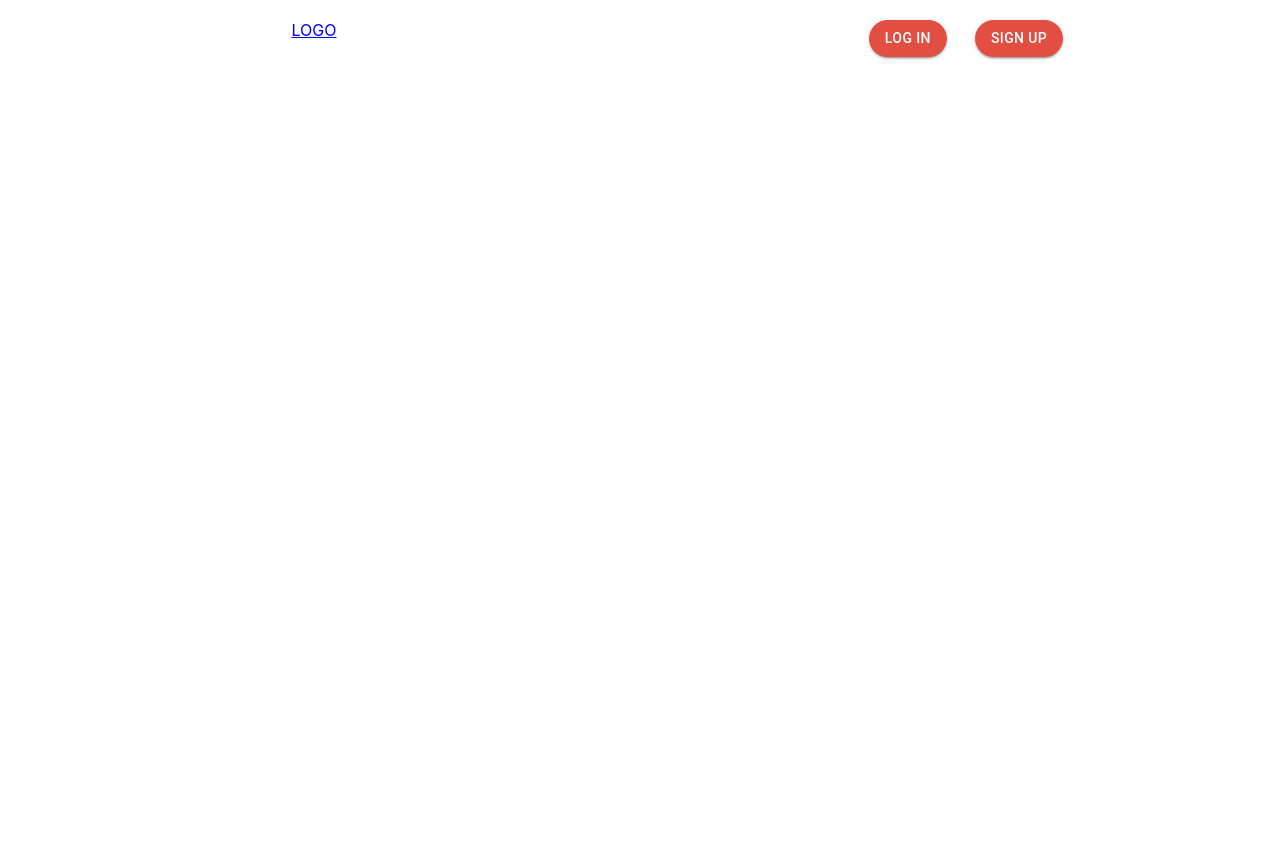
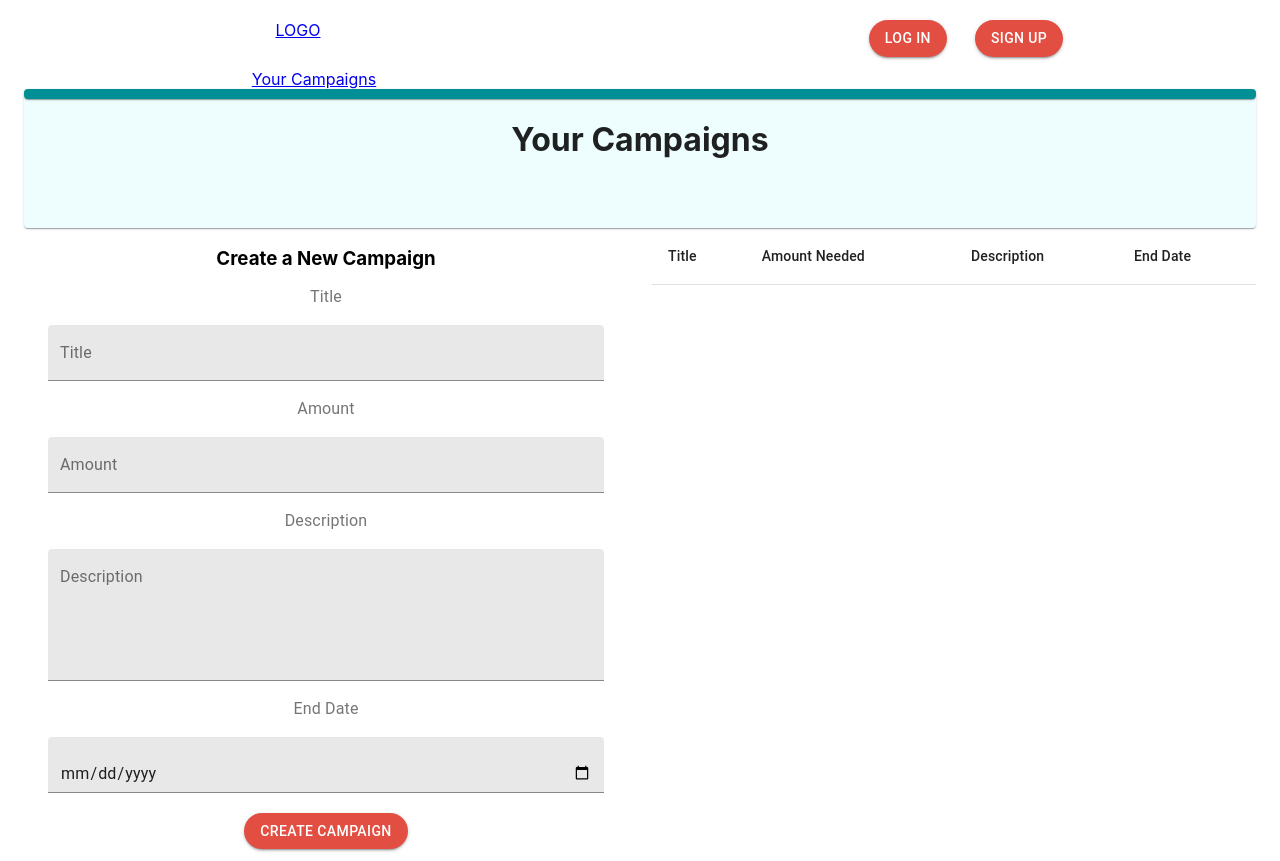
Before and after one commit to cjkalahiki/TeachersAidClient, a React (Create React App) app: page /campaigns in a window 1280 px wide. Before the commit the page ends 800 px from the top, so only its background shows below. Built offline with nearby package versions, Linux system fonts and the light colour scheme.

Commit message:
functional campaign create

```diff
--- a/public/index.html
+++ b/public/index.html
@@ -24,7 +24,7 @@
       work correctly both with client-side routing and a non-root public URL.
       Learn how to configure a non-root public URL by running `npm run build`.
     -->
-    <title>React App</title>
+    <title>Teachers' Aid</title>
   </head>
   <body>
     <noscript>You need to enable JavaScript to run this app.</noscript>
--- a/src/App.tsx
+++ b/src/App.tsx
@@ -8,8 +8,10 @@ import {
 } from 'react-router-dom';
 import Navbar from './Components/NavBar/Navbar';
 
+
 interface IState {
   sessionToken: string;
+  role: string;
 }
 
 export default class App extends React.Component<{},IState> {
@@ -17,7 +19,8 @@ export default class App extends React.Component<{},IState> {
   constructor(props: {}){
     super(props);
     this.state = {
-      sessionToken: ''
+      sessionToken: '',
+      role: ''
     }
     this.updateToken = this.updateToken.bind(this);
     this.clearToken = this.clearToken.bind(this);
@@ -47,6 +50,13 @@ export default class App extends React.Component<{},IState> {
     )
   }
 
+  updateRole = (newRole : string): string => {
+    this.setState({
+      role: newRole
+    })
+    return (newRole);
+  }
+
   clearToken = () => {
     localStorage.clear();
     console.log('local storage', localStorage.getItem('token'));
@@ -59,7 +69,7 @@ export default class App extends React.Component<{},IState> {
   render() {
     return (
       <div className="App">
-        <Navbar sessionToken={this.state.sessionToken} updateToken={this.updateToken} clearToken={this.clearToken}/>
+        <Navbar sessionToken={this.state.sessionToken} updateToken={this.updateToken} clearToken={this.clearToken} updateRole={this.updateRole} role={this.state.role}/>
         {/* <Footer /> */}
       </div>
     );
--- a/src/Components/Auth/Auth.tsx
+++ b/src/Components/Auth/Auth.tsx
@@ -18,6 +18,7 @@ interface IProps {
     sessionToken: string;
     updateToken(newToken: string) : string;
     clearToken() : void;
+    updateRole(newRole : string) : string;
 }
 
 interface IState {
@@ -63,12 +64,12 @@ export default class Auth extends React.Component<IProps, IState> {
                 {
                     this.state.login === false
                         ? null
-                        : <Login sessionToken={this.props.sessionToken} baseURL={this.props.baseURL} updateToken={this.props.updateToken} clearToken={this.props.clearToken} open={this.state.login}/>
+                        : <Login sessionToken={this.props.sessionToken} baseURL={this.props.baseURL} updateToken={this.props.updateToken} clearToken={this.props.clearToken} open={this.state.login} updateRole={this.props.updateRole}/>
                 }
                 { /* if user has not clicked on button, modal will not display */
                     this.state.signUp === false
                         ? null
-                        : <Register sessionToken={this.props.sessionToken} baseURL={this.props.baseURL} updateToken={this.props.updateToken} clearToken={this.props.clearToken} open={this.state.signUp}/>
+                        : <Register sessionToken={this.props.sessionToken} baseURL={this.props.baseURL} updateToken={this.props.updateToken} clearToken={this.props.clearToken} open={this.state.signUp} updateRole={this.props.updateRole}/>
                 }
                 {
                     this.props.sessionToken === ''
--- a/src/Components/Auth/Login.tsx
+++ b/src/Components/Auth/Login.tsx
@@ -15,6 +15,7 @@ interface IProps {
     sessionToken: string;
     updateToken(newToken: string) : string;
     clearToken() : void;
+    updateRole(newRole: string) : string;
     open: boolean;
 }
 
@@ -73,6 +74,7 @@ export default class Login extends React.Component<IProps, IState> {
                     console.log(data)
                     alert(data.message);
                     this.props.updateToken(data.sessionToken);
+                    this.props.updateRole(data.user.role);
                     this.handleOpen();
                 })
         }
@@ -99,7 +101,7 @@ export default class Login extends React.Component<IProps, IState> {
                     </FormGroup>
                     <br/>
                     <FormGroup>
-                        <TextField id='outlined-basic' label='password' variant='filled' value={this.state.password} name='password' onChange={this.inputCompiler}>Password: </TextField>
+                        <TextField id='outlined-basic' label='password' variant='filled' value={this.state.password} name='password' onChange={this.inputCompiler} type="password">Password: </TextField>
                     </FormGroup>
                     <br/>
                     <Button variant='contained' style={{marginLeft: '3.5em'}} onClick={this.handleSubmit}>Log in</Button>
--- a/src/Components/Auth/Register.tsx
+++ b/src/Components/Auth/Register.tsx
@@ -14,6 +14,7 @@ interface IProps {
     sessionToken: string;
     updateToken(newToken: string) : string;
     clearToken() : void;
+    updateRole(newRole : string) : string;
     open: boolean;
 }
 
@@ -84,6 +85,7 @@ export default class Register extends React.Component<IProps, IState> {
                         console.log(data)
                         alert(data.message);
                         this.props.updateToken(data.sessionToken);
+                        this.props.updateRole(data.user.role);
                         this.handleOpen();
                     })
             } else {
@@ -141,7 +143,7 @@ export default class Register extends React.Component<IProps, IState> {
                         <TextField id='outlined-basic' label='Username' variant='filled' value={this.state.username} name='username' onChange={this.inputCompiler} required>Username: </TextField>
                     </FormGroup>
                     <FormGroup>
-                        <TextField id='outlined-basic' label='Password' variant='filled' value={this.state.password} name='password' onChange={this.inputCompiler} required>Password: </TextField>
+                        <TextField id='outlined-basic' label='Password' variant='filled' value={this.state.password} name='password' onChange={this.inputCompiler} required type="password">Password: </TextField>
                     </FormGroup>
                     <br/>
                     <Button variant='contained' onClick={this.handleSubmit}>Sign up</Button>
--- /dev/null
+++ b/src/Components/Displays/Teacher/CampaignsCreate.tsx
@@ -0,0 +1,102 @@
+import React from 'react';
+import {
+    FormGroup, Container, FormLabel, TextField, InputAdornment, FormControl, InputLabel, Input, Button
+} from '@material-ui/core';
+
+interface IProps {
+    sessionToken: string;
+    baseURL: string;
+}
+
+interface IState {
+    title: string;
+    amount: number;
+    description: string;
+    endDate: string;
+}
+
+export default class CampaignsCreate extends React.Component<IProps, IState>{
+    constructor(props: IProps){
+        super(props);
+        this.state = {
+            title: '',
+            amount: NaN,
+            description: '',
+            endDate: ''
+        }
+        this.inputCompiler = this.inputCompiler.bind(this);
+        this.handleSubmit = this.handleSubmit.bind(this);
+        this.campaignsFetch = this.campaignsFetch.bind(this);
+    }
+
+    inputCompiler(e: React.SyntheticEvent){
+        const input = e.target as HTMLInputElement;
+        this.setState((prevState: IState) => ({...prevState, [input.name]: input.value} as Pick<IState, keyof IState>));
+    }
+
+    campaignsFetch(e: React.SyntheticEvent){
+        e.preventDefault();
+
+        let newURL = `${this.props.baseURL}/campaigns/campaign`;
+
+        fetch(newURL, {
+            method: 'POST',
+            body: JSON.stringify({campaign: {title: this.state.title, amount: this.state.amount, description: this.state.description, endDate: this.state.endDate}}),
+            headers: new Headers({
+                'Content-Type': 'application/json',
+                'Authorization': this.props.sessionToken
+            })
+        })
+            .then((res) => res.json())
+            .then((data) => {
+                console.log(data)
+                alert(data.message);
+                this.setState({
+                    title: '',
+                    amount: NaN,
+                    description: '',
+                    endDate: ''
+                })
+            })
+    }
+
+    handleSubmit(e: React.SyntheticEvent){
+        e.preventDefault();
+        this.campaignsFetch(e);
+    }
+
+    render(){
+        return(
+            <Container>
+                <h3>Create a New Campaign</h3>
+                <form>
+                    <FormGroup>
+                        <FormLabel>Title</FormLabel>
+                        <br/>
+                        <TextField id='outlined-basic' label='Title' variant='filled' value={this.state.title} name='title' onChange={this.inputCompiler}>Title:</TextField>
+                    </FormGroup>
+                    <br/>
+                    <FormGroup>
+                        <FormLabel>Amount</FormLabel>
+                        <br/>
+                        <TextField label='Amount' variant='filled' value={this.state.amount} name='amount' onChange={this.inputCompiler} type='number' id="standard-adornment-amount"></TextField>
+                    </FormGroup>
+                    <br/>
+                    <FormGroup>
+                        <FormLabel>Description</FormLabel>
+                        <br/>
+                        <TextField id='filled-multiline-static' multiline rows={5} label='Description' variant='filled' value={this.state.description} name='description' onChange={this.inputCompiler} type='text'></TextField>
+                    </FormGroup>
+                    <br/>
+                    <FormGroup>
+                        <FormLabel>End Date</FormLabel>
+                        <br/>
+                        <TextField id='filled-multiline-static' variant='filled' value={this.state.endDate} name='endDate' onChange={this.inputCompiler} type='date'></TextField>
+                    </FormGroup>
+                    <br/>
+                    <Button variant='contained' style={{backgroundColor: '#E24E42', color:'white', borderRadius: '25px'}} onClick={this.handleSubmit}>Create Campaign</Button>
+                </form>
+            </Container>
+        )
+    }
+}
--- /dev/null
+++ b/src/Components/Displays/Teacher/CampaignsIndex.tsx
@@ -0,0 +1,33 @@
+import React from 'react';
+import {
+    Grid, Container, Paper
+} from '@material-ui/core';
+import CampaignsTable from './CampaignsTable';
+import CampaignsCreate from './CampaignsCreate';
+
+interface IProps {
+    sessionToken: string;
+    baseURL: string;
+}
+
+export default class CampaignsIndex extends React.Component<IProps> {
+
+    render() {
+        return(
+            <Container>
+                <Paper style={{backgroundColor: '#EEFEFF', paddingBottom: '3em'}}>
+                    <Paper style={{backgroundColor: '#008F95', height: '10px'}}></Paper>
+                    <h1>Your Campaigns</h1>
+                </Paper>
+                <Grid container spacing={3}>
+                    <Grid item xs={12} sm={6}>
+                        <CampaignsCreate sessionToken={this.props.sessionToken} baseURL={this.props.baseURL}/>
+                    </Grid>
+                    <Grid item xs={12} sm={6}>
+                        <CampaignsTable />
+                    </Grid>
+                </Grid>
+            </Container>
+        )
+    }
+}
--- /dev/null
+++ b/src/Components/Displays/Teacher/CampaignsTable.tsx
@@ -0,0 +1,24 @@
+import React from 'react';
+import {
+    Table, TableContainer,
+    TableHead, TableRow,
+    TableCell, TableBody
+} from '@material-ui/core';
+
+export default class CampaignsTable extends React.Component{
+
+    render(){
+        return(
+            <TableContainer>
+                <Table>
+                    <TableHead>
+                        <TableCell>Title</TableCell>
+                        <TableCell>Amount Needed</TableCell>
+                        <TableCell>Description</TableCell>
+                        <TableCell>End Date</TableCell>
+                    </TableHead>
+                </Table>
+            </TableContainer>
+        )
+    }
+}
--- a/src/Components/Home/Home.tsx
+++ b/src/Components/Home/Home.tsx
@@ -4,6 +4,8 @@ import {Grid} from '@material-ui/core';
 type Props = {
 
 }
+
+//use a {Container} from material ui for the blue background
 
 export default class Home extends React.Component {
 
--- a/src/Components/NavBar/Navbar.tsx
+++ b/src/Components/NavBar/Navbar.tsx
@@ -10,11 +10,14 @@ import {
 import Home from '../Home/Home';
 import Auth from '../Auth/Auth';
 import {Grid} from '@material-ui/core';
+import CampaignsIndex from '../Displays/Teacher/CampaignsIndex';
 
 interface IProps {
     sessionToken: string;
     updateToken(newToken: string) : string;
     clearToken() : void;
+    updateRole(newRole: string) : string;
+    role: string;
 }
 
 export default class Navbar extends React.Component<IProps> {
@@ -25,15 +28,21 @@ export default class Navbar extends React.Component<IProps> {
                 <Router>
                     <Grid container spacing={3}>
                         <Grid item xs={6} alignItems="flex-start">
-                            <Link to='/home'>LOGO</Link>
+                            <Link to='/' style={{marginRight: '2em'}}>LOGO</Link>
                         </Grid>
                         <Grid item xs={6}>
-                            <Auth baseURL={'https://ck-teachers-aid-server.herokuapp.com'} sessionToken={this.props.sessionToken}  clearToken={this.props.clearToken} updateToken={this.props.updateToken}/>
+                            <Auth baseURL={'https://ck-teachers-aid-server.herokuapp.com'} sessionToken={this.props.sessionToken}  clearToken={this.props.clearToken} updateToken={this.props.updateToken} updateRole={this.props.updateRole}/>
+                        </Grid>
+                    </Grid>
+                    <Grid container spacing={3}>
+                        <Grid item xs={6}>
+                            <Link to='/campaigns'>Your Campaigns</Link>
                         </Grid>
                     </Grid>
                     <div>
                         <Switch>
-                            <Route exact path='/home'><Home /></Route>
+                            <Route exact path='/'><Home /></Route>
+                            <Route exact path='/campaigns'><CampaignsIndex sessionToken={this.props.sessionToken} baseURL={'https://ck-teachers-aid-server.herokuapp.com'}/></Route>
                         </Switch>
                     </div>
                 </Router>
```
Also changed, not shown: src/Components/Displays/Teacher/CampaignsEdit.tsx (added, +20 -0 lines).
